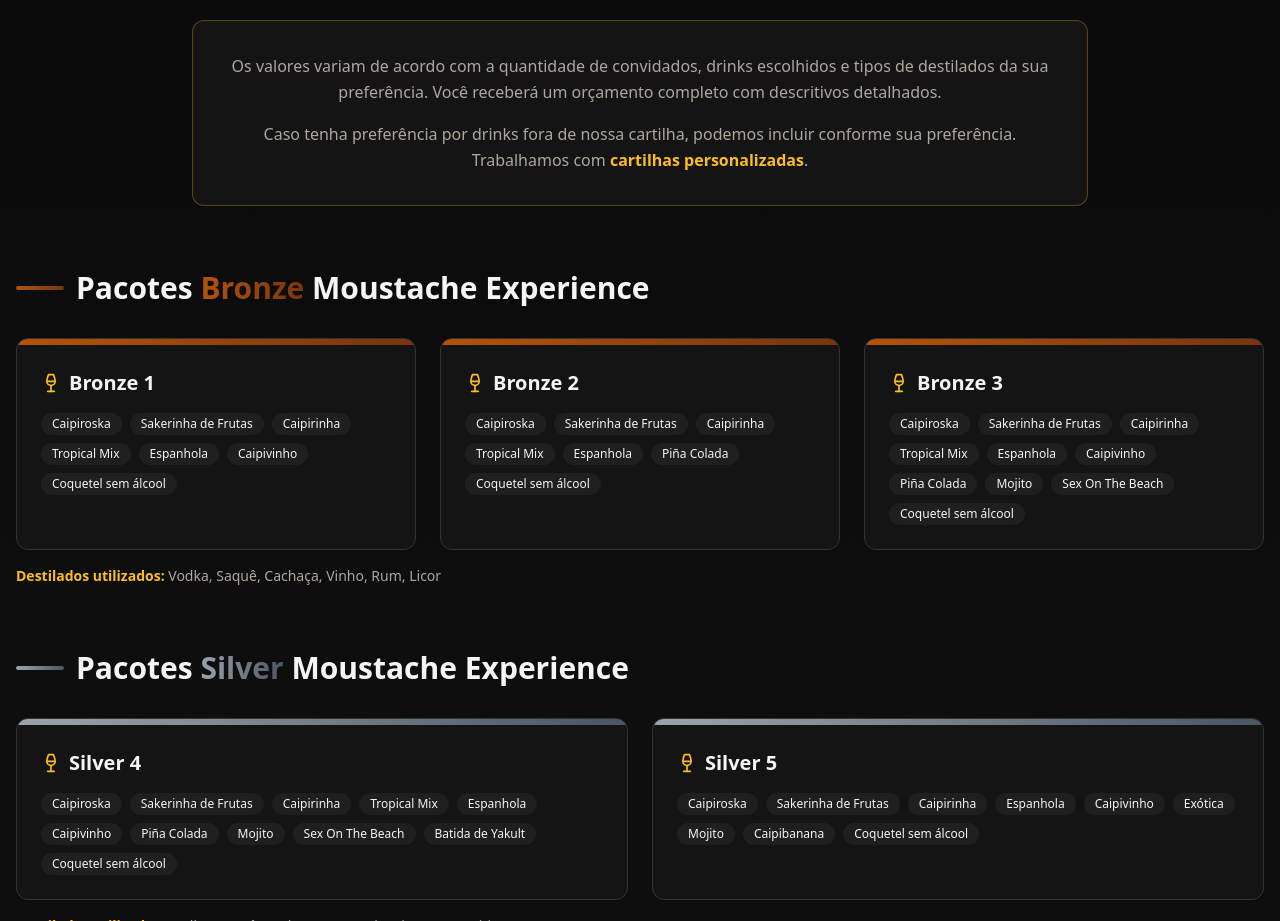
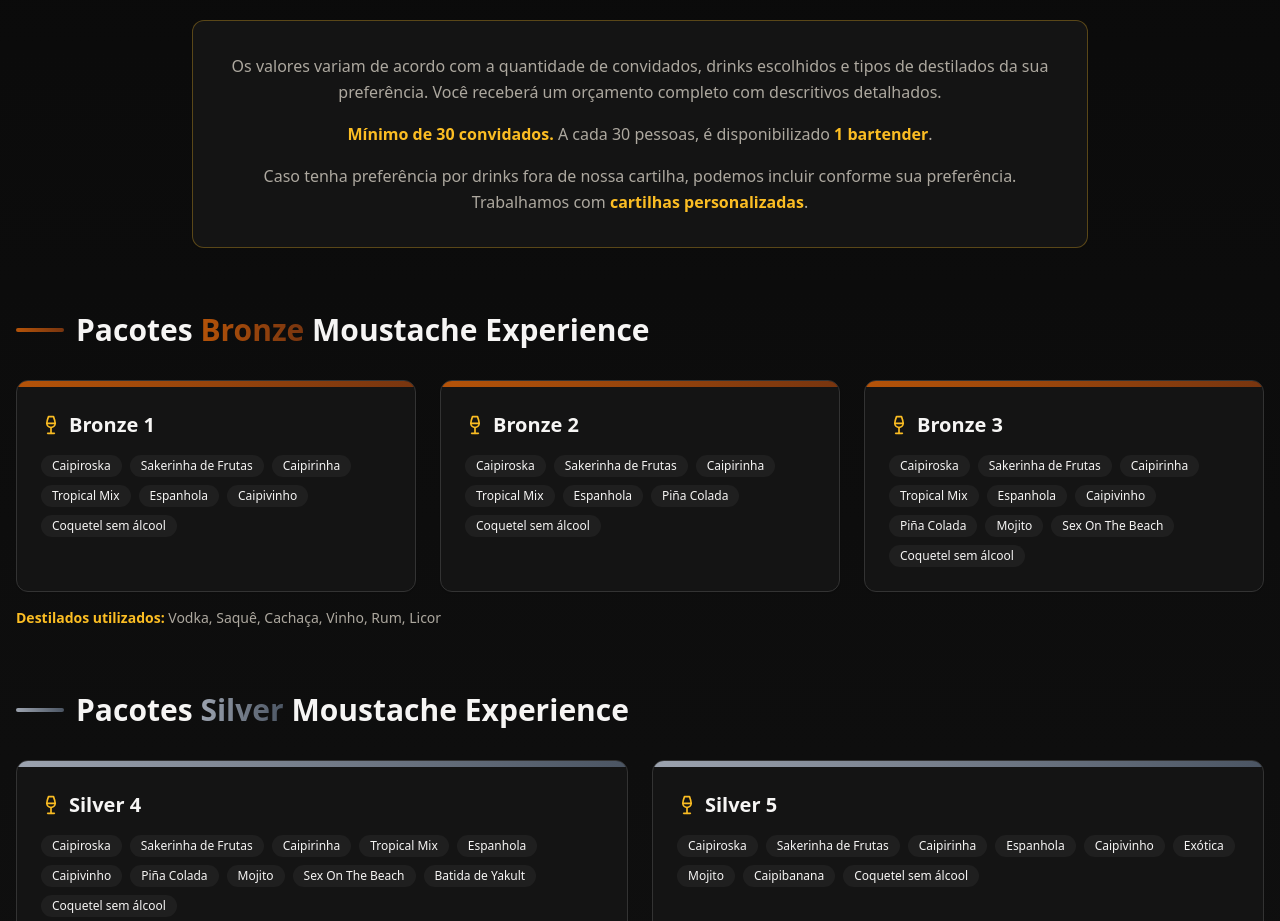
Before and after one commit to hhenriquefariassantos87-glitch/abs-bartender-site, a React (Vite) app: page / in a window 1280 px wide. Shown: the part 7320-8241 px from the top of the page. Built offline with nearby package versions, Linux system fonts and the light colour scheme; the HTML template or start-up script is replaced by a standard one.

Commit message:
Changes
Co-authored-by: hhenriquefariassantos87-glitch <239168488+hhenriquefariassantos87-glitch@users.noreply.github.com>

```diff
--- a/src/components/Packages.tsx
+++ b/src/components/Packages.tsx
@@ -118,6 +118,9 @@ const Packages = () => {
               Os valores variam de acordo com a quantidade de convidados, drinks escolhidos e tipos de destilados da sua preferência. Você receberá um orçamento completo com descritivos detalhados.
             </p>
             <p className="text-muted-foreground leading-relaxed">
+              <span className="text-primary font-semibold">Mínimo de 30 convidados.</span> A cada 30 pessoas, é disponibilizado <span className="text-primary font-semibold">1 bartender</span>.
+            </p>
+            <p className="text-muted-foreground leading-relaxed">
               Caso tenha preferência por drinks fora de nossa cartilha, podemos incluir conforme sua preferência. Trabalhamos com <span className="text-primary font-semibold">cartilhas personalizadas</span>.
             </p>
           </CardContent>
```
